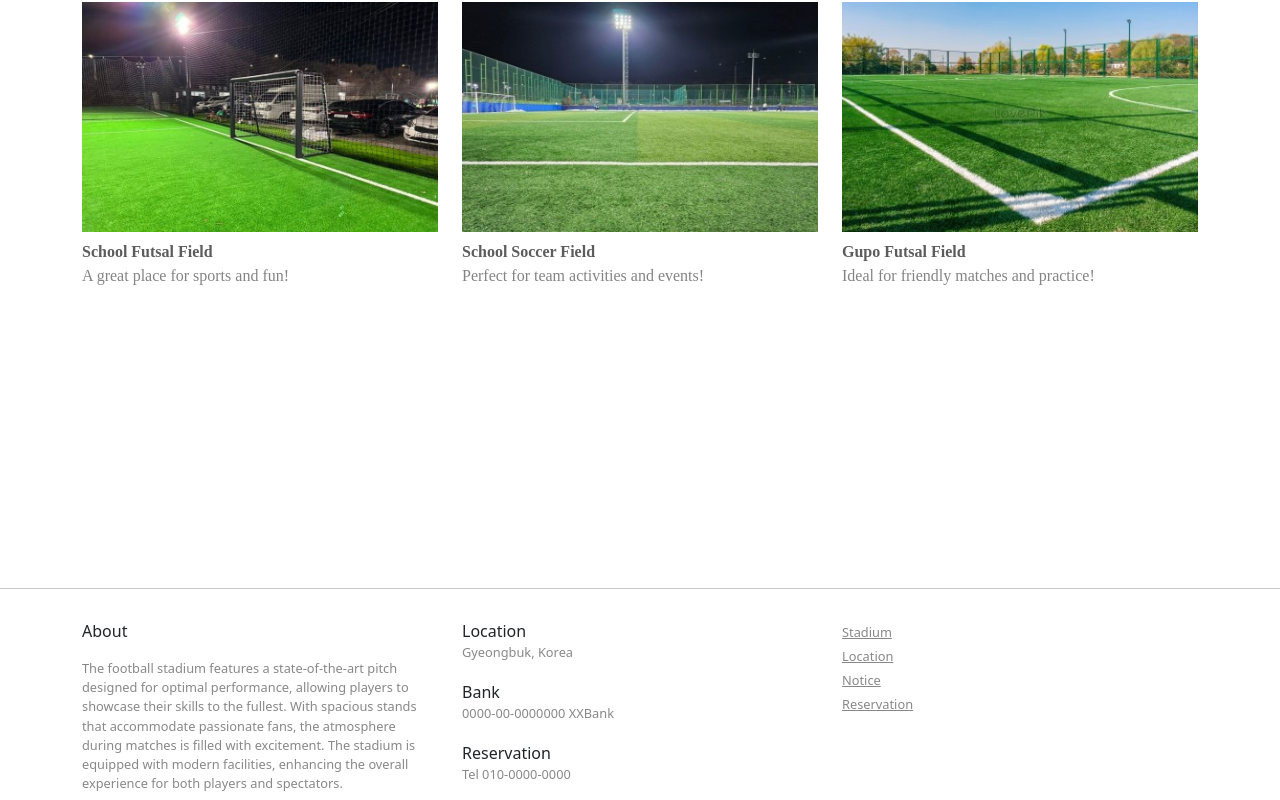
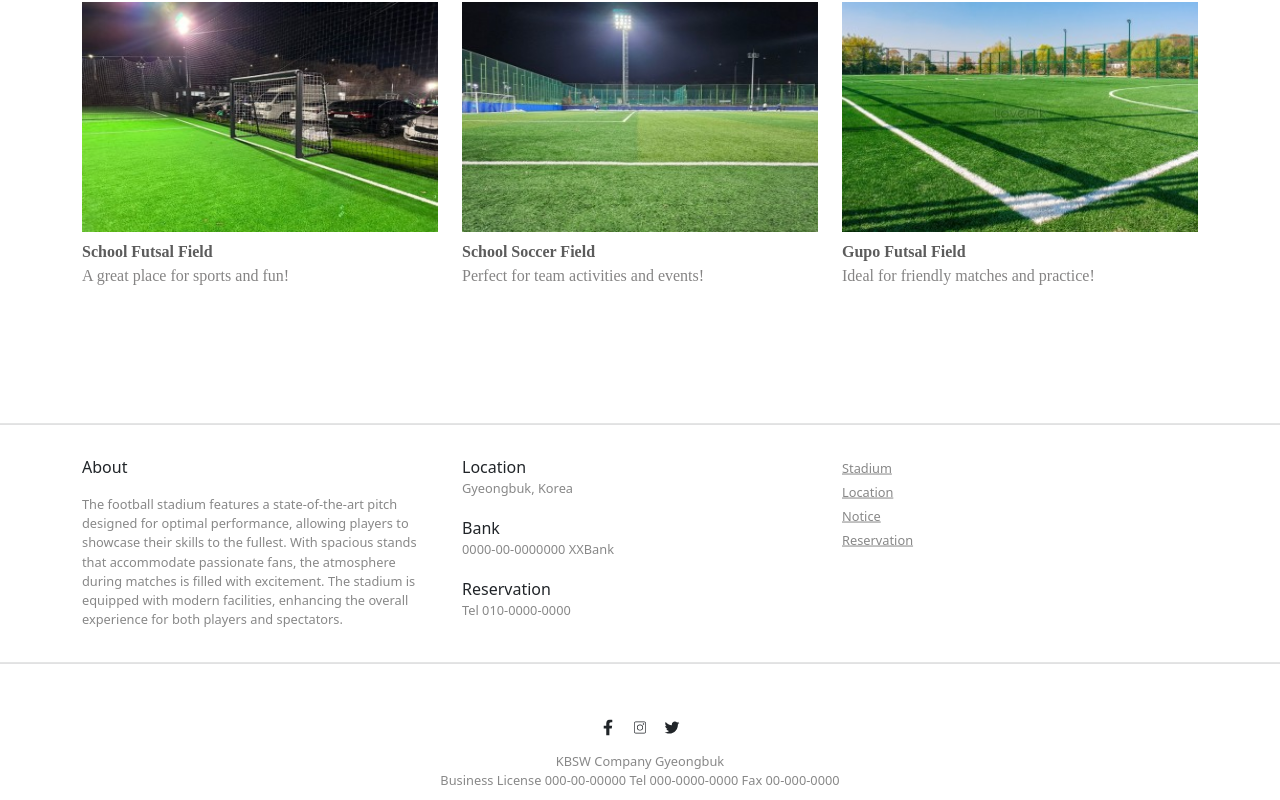
Before and after one commit to Hanmingyu02/SemiProject, a React (Create React App) app: page / in a window 1280 px wide. Shown: the part 940-1740 px from the top of the page. Built offline with nearby package versions, Linux system fonts and the light colour scheme; the HTML template or start-up script is replaced by a standard one.

Commit message:
footer css

```diff
--- a/src/App.css
+++ b/src/App.css
@@ -1,3 +1,17 @@
+html, body {
+    height: 100%;
+    margin: 0;
+}
+.mainWrap {
+    height: auto;
+    min-height: 100%;
+    padding-bottom: 50%;
+}
+.mainBottom {
+    height: 50%;
+    position: relative;
+    transform: translateY(-100%);
+}
 .centered {
     text-align: center;
     margin: auto;
@@ -114,15 +128,15 @@
     height: 70px;
     width: 80px;
 }
-.loginTitle{
+.loginTitle {
     font-size: 2rem;
     font-weight: bold;
     padding-top: 20px;
     padding-bottom: 10px;
-    background-color:#2f3241;
+    background-color: #2f3241;
     color: white;
 }
-.loginControl{
+.loginControl {
     height: 60px;
     color: white;
 }
--- a/src/App.js
+++ b/src/App.js
@@ -22,6 +22,7 @@ function App() {
         <div className='py-5'>
             <BrowserRouter>
                 <div>
+                    <div className="mainWrap">
                         <Row>
                             <Col className='mb-5'>
                                 <Header />
@@ -41,11 +42,12 @@ function App() {
                                     <Route path='/scsoccer' element={<SchoolSoccerField />} />
                                     <Route path='/gupofutsal' element={<GupoFusalField />} />
                                     <Route path='/scfutsal' element={<SchoolFutsalField />} />
-                                <Route path='/register' element={<Register/>} />
+                                    <Route path='/register' element={<Register />} />
                                 </Routes>
                             </Col>
                         </Row>
-                    <Row>
+                    </div>
+                    <Row className="mainBottom">
                         <Col className='mb-5'>
                             <Footer />
                         </Col>
```
Lines whose indentation alone changed are shown as unchanged.
